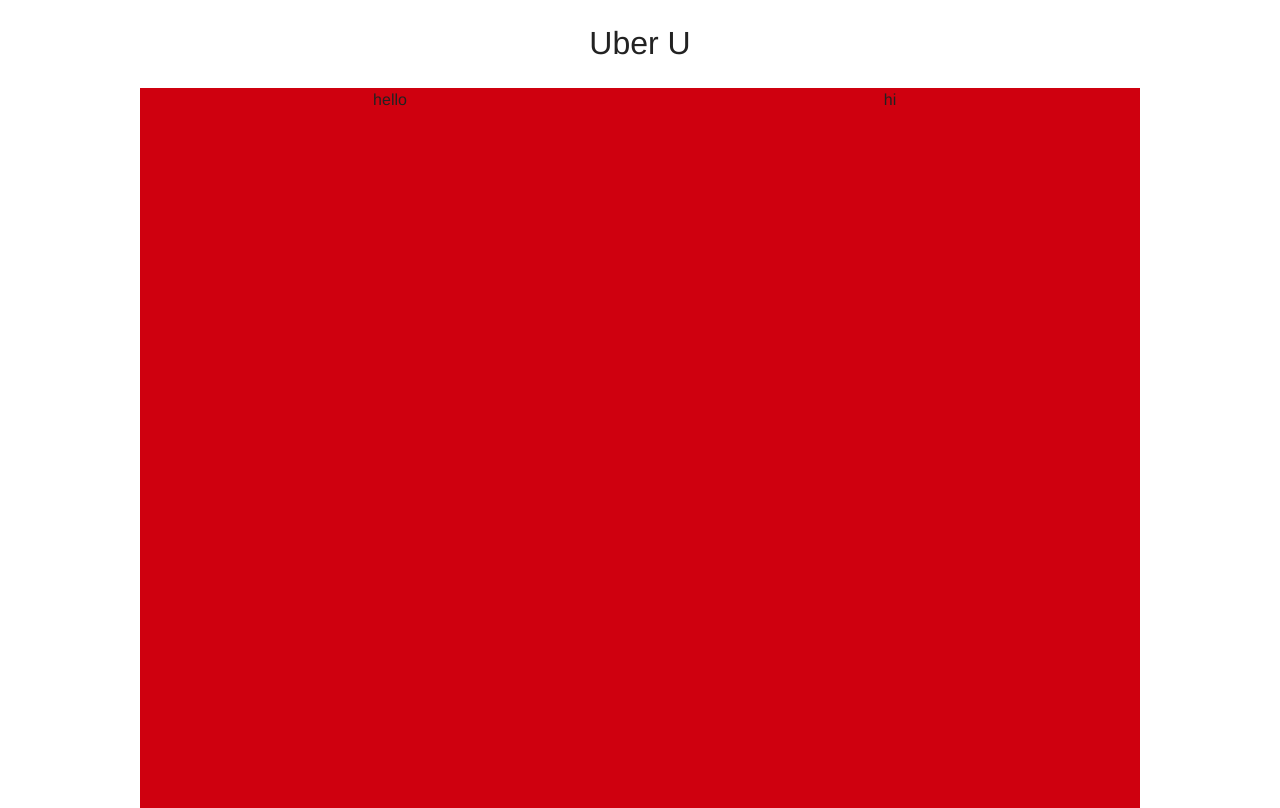
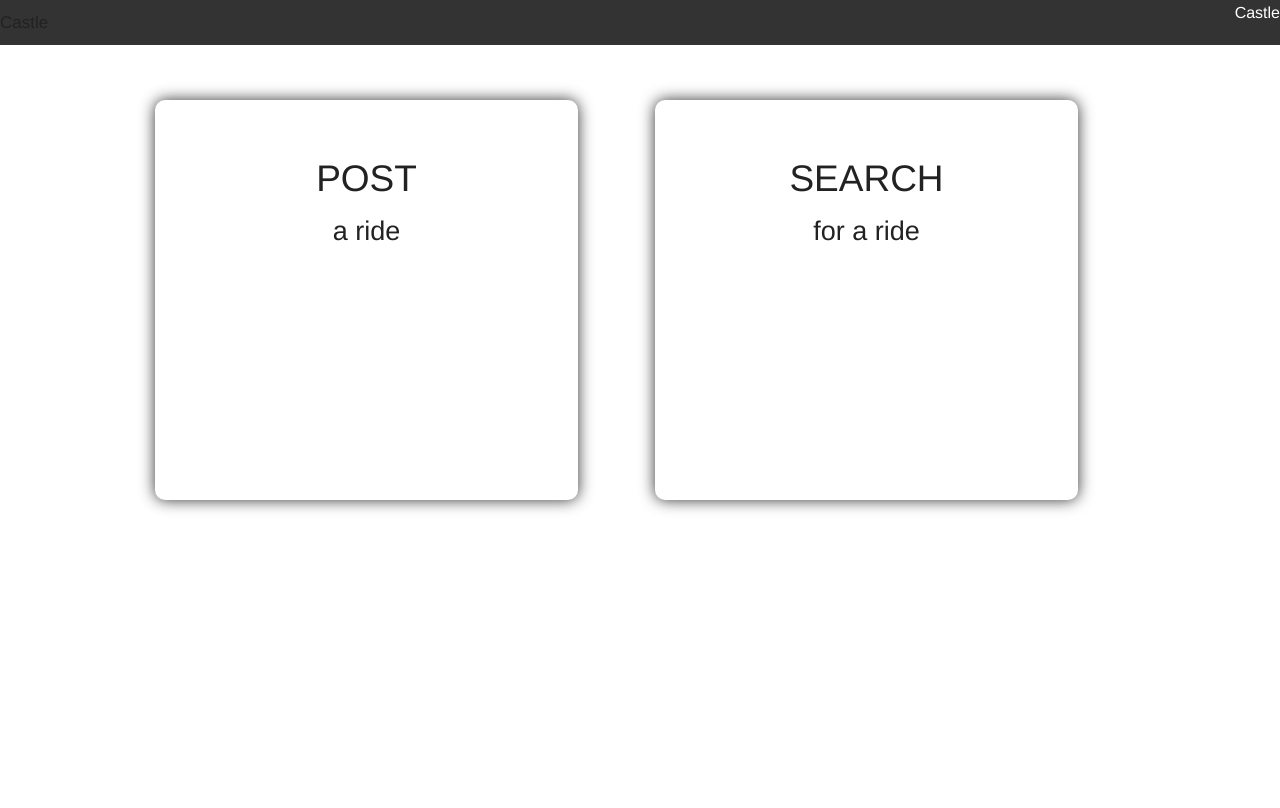
Before and after one commit to andrewwhe/daemon-dash-castle, a PHP site: page /templates/index.html in a window 1280 px wide. After the commit the page ends 511 px from the top, so only its background shows below. Run offline with PHP 8.4, Linux system fonts and the light colour scheme; some libraries are stand-ins or nearby versions.

Commit message:
added some stuff

```diff
--- a/website/css/style.css
+++ b/website/css/style.css
@@ -1,10 +1,19 @@
 .row {
+	padding-top: 100px;
   width: 100%;
   text-align: center;
 }
 
 .big-button {
-  height: 90%;
+	padding-top: 50px;
+  height: 400px;
   width: 90%;
-  background-color: CF000F;
+  background-color: ffffff;
+  border-radius: 10px;
+  box-shadow: 0px 0px 15px 0px #333333;
 }
+
+.big-button:hover {
+	transition: all 0.3s ease;
+	background-color: #b2b2b2;
+}
--- a/website/templates/index.html
+++ b/website/templates/index.html
@@ -5,20 +5,41 @@
     <link rel="stylesheet" href="../css/foundation.min.css">
     <link rel="stylesheet" href="../css/normalize.css">
     <script src="../js/script.js"></script>
-    <script src="../js/foundatino.min.js"></script>
+    <script src="../js/foundation.min.js"></script>
   </head>
   <body>
+    <div class="fixed">
+      <nav class="top-bar" id="dash-bar" data-topbar="">
+        <ul class="title-area">
+          <li class="name">
+            <h1>Castle</h1>
+          </li>
+        </ul>
+        <section class="top-bar-section">
+          <ul class="right">
+              <li>
+                <span style="color: #ffffff">Castle</span>
+              </li>
+          </ul>
+      </nav>
+    </div>
+
     <div class="row">
-      <div class="small-12 column">
-        <h1>Uber U</h1>
+      <div class="small-6 column">
+        <a href="#">
+          <div class="big-button">
+            <h2>POST</h2>
+            <h3>a ride</h3>
+          </div>
+        </a>
       </div>
-    </div>
-    <div class="row">
-      <div class="small-6 column big-button">
-        <span>hello</span>
-      </div>
-      <div class="small-6 column big-button">
-        <span>hi</span>
+      <div class="small-6 column">
+        <a href="#">
+          <div class="big-button">
+            <h2>SEARCH</h2>
+            <h3>for a ride</h3>
+          </div>
+        </a>
       </div>
     </div>
   </body>
```
